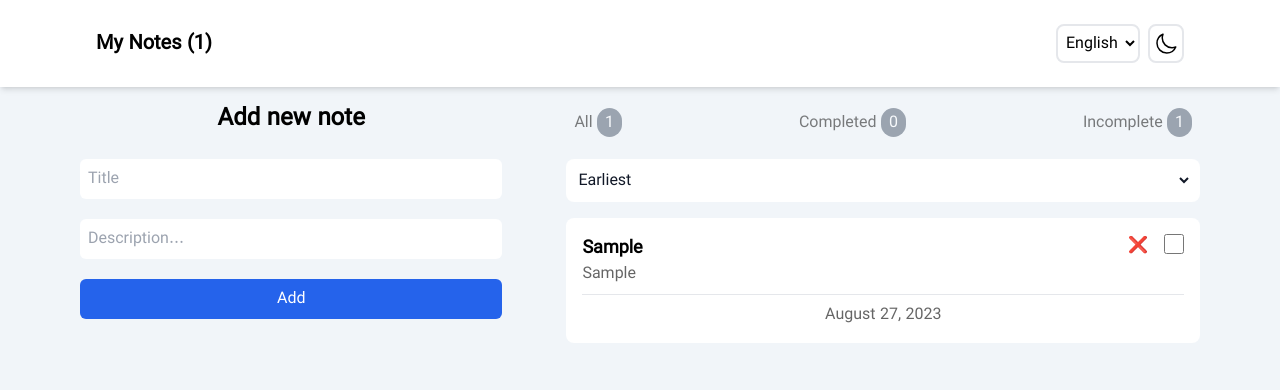
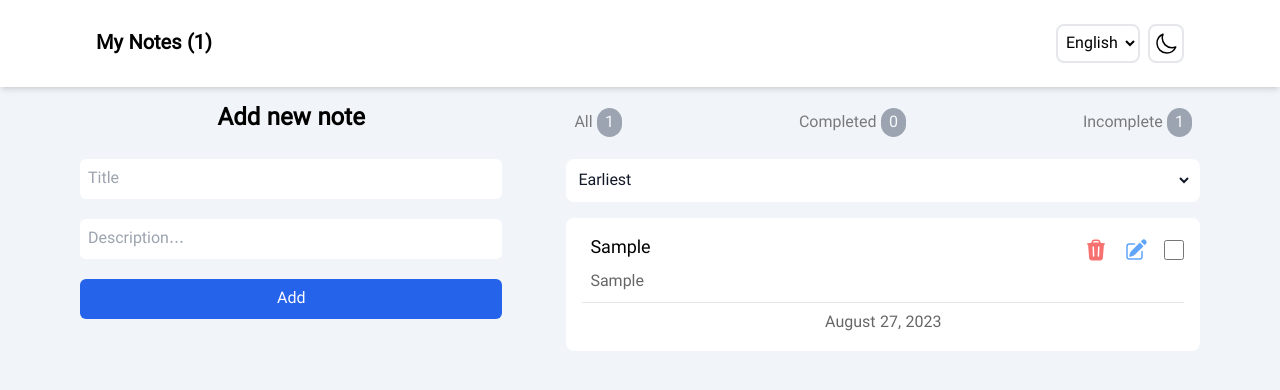
Before and after one commit to hossein-rahmati/Note-App, a React (Vite) app: page / in a window 1280 px wide. Both pictures are taken after typing "Sample", "Sample" into the empty fields and a click on the button "Add". Shown: the top 390 px of the page. Built offline with nearby package versions, Linux system fonts and the light colour scheme.

Commit message:
add edit feature

```diff
--- a/src/App.jsx
+++ b/src/App.jsx
@@ -75,7 +75,7 @@ function App() {
               sortBy={sortBy}
               onSort={(e) => setSortBy(e.target.value)}
             />
-            <NoteList sortBy={sortBy} theme={theme} />
+            <NoteList sortBy={sortBy} theme={theme} translate={t} />
           </div>
         </div>
       </div>
--- a/src/components/NoteHeader.jsx
+++ b/src/components/NoteHeader.jsx
@@ -10,7 +10,7 @@ function NoteHeader({ onTranslate, translate, theme, onThemeToggle }) {
       }`}
     >
       <div className=" max-w-6xl m-auto flex flex-row items-center gap-4 py-6 lg:px-8 justify-around lg:justify-between">
-        <h2 className="font-bold sm:text-xl">
+        <h2 className="font-semibold sm:text-xl">
           {translate("myNotes")} ({notes.length})
         </h2>
         <div className="flex gap-2">
@@ -20,8 +20,12 @@ function NoteHeader({ onTranslate, translate, theme, onThemeToggle }) {
               theme === "light" ? "bg-white" : "bg-gray-700"
             }`}
           >
-            <option value="en">English</option>
-            <option value="fa">فارسی</option>
+            <option className="hover:bg-blue-500" value="en">
+              English
+            </option>
+            <option className="hover:bg-blue-500" value="fa">
+              فارسی
+            </option>
           </select>
           <button
             className="border-2 p-1 rounded-lg"
--- a/src/components/NoteList.jsx
+++ b/src/components/NoteList.jsx
@@ -1,6 +1,13 @@
+import {
+  CheckCircleIcon,
+  PencilSquareIcon,
+  TrashIcon,
+} from "@heroicons/react/24/solid";
 import { useDispatchNotes, useNotes } from "../context/NotesContext";
+import { useState } from "react";
+import toast from "react-hot-toast";
 
-function NoteList({ sortBy, theme }) {
+function NoteList({ sortBy, theme, translate }) {
   const { notes } = useNotes();
   let sortedNotes = notes;
 
@@ -22,7 +29,7 @@ function NoteList({ sortBy, theme }) {
   return (
     <div className="space-y-5">
       {sortedNotes.map((n) => (
-        <NoteItem key={n.id} note={n} theme={theme} />
+        <NoteItem key={n.id} note={n} theme={theme} translate={translate} />
       ))}
     </div>
   );
@@ -30,7 +37,9 @@ function NoteList({ sortBy, theme }) {
 
 export default NoteList;
 
-function NoteItem({ note, theme }) {
+function NoteItem({ note, theme, translate }) {
+  const [isEditing, setIsEditing] = useState(false);
+  const [updatedNote, setUpdatedNote] = useState(note);
   const { dispatch } = useDispatchNotes();
   const options = {
     year: "numeric",
@@ -38,32 +47,79 @@ function NoteItem({ note, theme }) {
     day: "numeric",
   };
 
+  const handleEdit = () => {
+    if (!updatedNote.title || !updatedNote.description) {
+      toast.error(translate("addNewNote.toastInfo"), { id: 1 });
+      return;
+    }
+    setIsEditing((prev) => !prev);
+    dispatch({ type: "edit", payload: updatedNote });
+  };
+
   return (
     <div
-      className={`flex flex-col gap-2 w-full  p-4 rounded-lg ${
+      className={`flex flex-col gap-2 p-4 rounded-lg  ${
         theme === "dark" ? "bg-gray-700" : "bg-white"
       }`}
     >
       {/* note item header */}
-      <div className="flex justify-between items-start border-b pb-2">
-        <div className={`${note.completed ? "line-through opacity-50" : ""}`}>
+      <div className="flex justify-between items-start gap-2 border-b pb-2 basis-5/6">
+        {/* note detail section */}
+        <div
+          className={`flex flex-col gap-2 w-full ${
+            note.completed ? "line-through opacity-50" : ""
+          }`}
+        >
           {/* title */}
-          <p className="font-bold text-lg max-w-[12rem] sm:max-w-lg md:max-w-xl md:mr-4 break-words">
-            {note.title}
-          </p>
+          {isEditing ? (
+            <input
+              className={`font-medium sm:text-lg rounded-sm px-2 w-full focus:outline-blue-600 ${
+                theme === "dark" ? "bg-gray-800" : "bg-gray-300"
+              }`}
+              value={updatedNote.title}
+              onChange={(e) =>
+                setUpdatedNote({ ...updatedNote, title: e.target.value })
+              }
+            />
+          ) : (
+            <p className="font-medium sm:text-lg break-words px-2">
+              {note.title}
+            </p>
+          )}
           {/* description */}
-          <p className="opacity-60 max-w-[12rem] sm:max-w-lg md:max-w-xl md:mr-4 break-words ">
-            {note.description}
-          </p>
+          {isEditing ? (
+            <textarea
+              className={`resize-none min-h-[6rem] rounded-sm px-2 focus:outline-blue-600 ${
+                theme === "dark" ? "bg-gray-800" : "bg-gray-300"
+              }`}
+              value={updatedNote.description}
+              onChange={(e) =>
+                setUpdatedNote({ ...updatedNote, description: e.target.value })
+              }
+            />
+          ) : (
+            <p className="opacity-60 break-words px-2 ">{note.description}</p>
+          )}
         </div>
-        <div className="flex gap-4">
+
+        {/* action section */}
+        <div className="flex flex-col-reverse sm:flex-row pt-1 items-center gap-4 basis-1/6 rounded-lg">
           <button
             onClick={() => dispatch({ type: "delete", payload: note.id })}
           >
-            ❌
+            <TrashIcon className="w-6 h-6 text-red-400" />
           </button>
+          {isEditing ? (
+            <button onClick={() => handleEdit()}>
+              <CheckCircleIcon className="w-6 h-6 text-green-400" />
+            </button>
+          ) : (
+            <button onClick={() => setIsEditing((prev) => !prev)}>
+              <PencilSquareIcon className="w-6 h-6 text-blue-400" />
+            </button>
+          )}
           <input
-            className="w-5 h-5 cursor-pointer"
+            className="w-5 h-5"
             type="checkbox"
             id={note.id}
             checked={note.completed}
--- a/src/context/NotesContext.jsx
+++ b/src/context/NotesContext.jsx
@@ -10,18 +10,31 @@ function noteReducer(state, action) {
       return [...state, action.payload];
     }
 
-    case "delete":
+    case "edit": {
+      return state.map((note) => {
+        if (note.id === action.payload.id) {
+          return action.payload;
+        } else {
+          return note;
+        }
+      });
+    }
+
+    case "delete": {
       return state.filter((n) => n.id !== action.payload);
+    }
 
-    case "check":
+    case "check": {
       return state.map((note) =>
         note.id === action.payload
           ? { ...note, completed: !note.completed }
           : note
       );
+    }
 
-    default:
+    default: {
       throw new Error("unknown action " + action.type);
+    }
   }
 }
 
```
